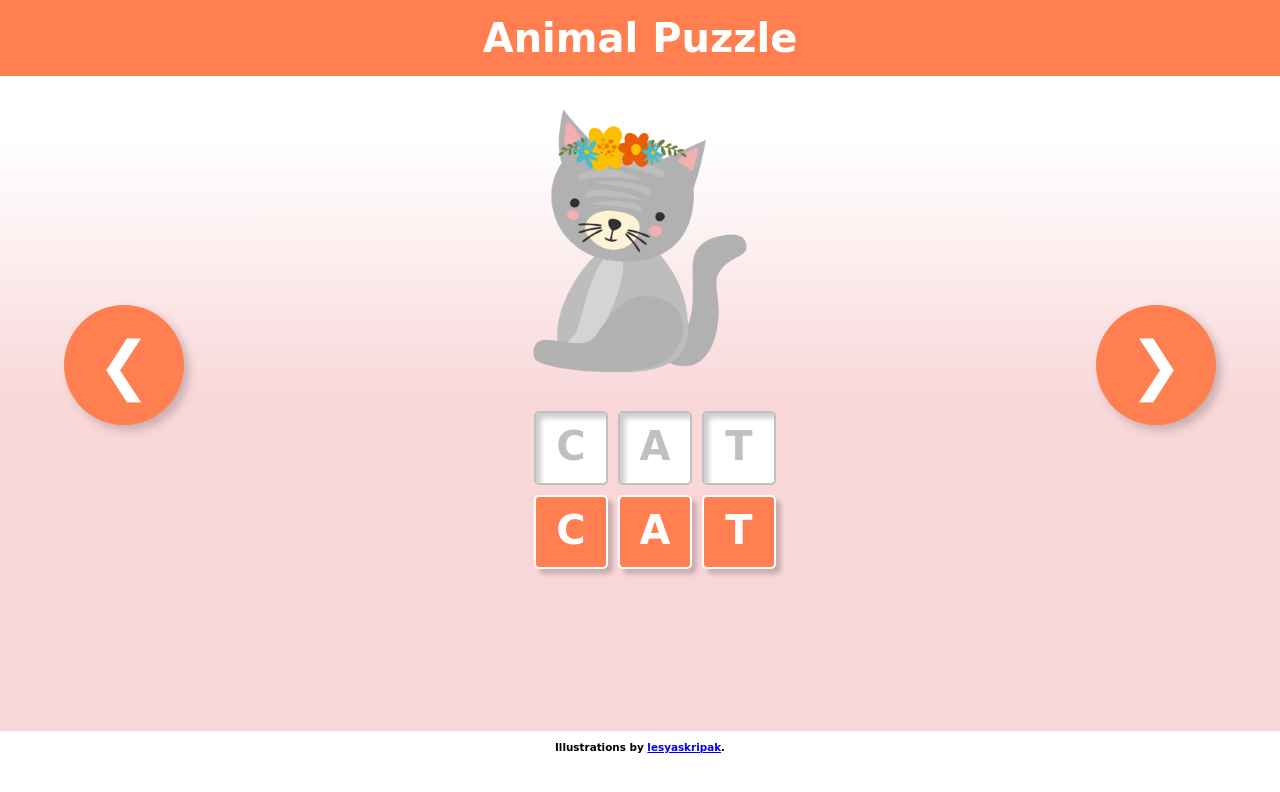
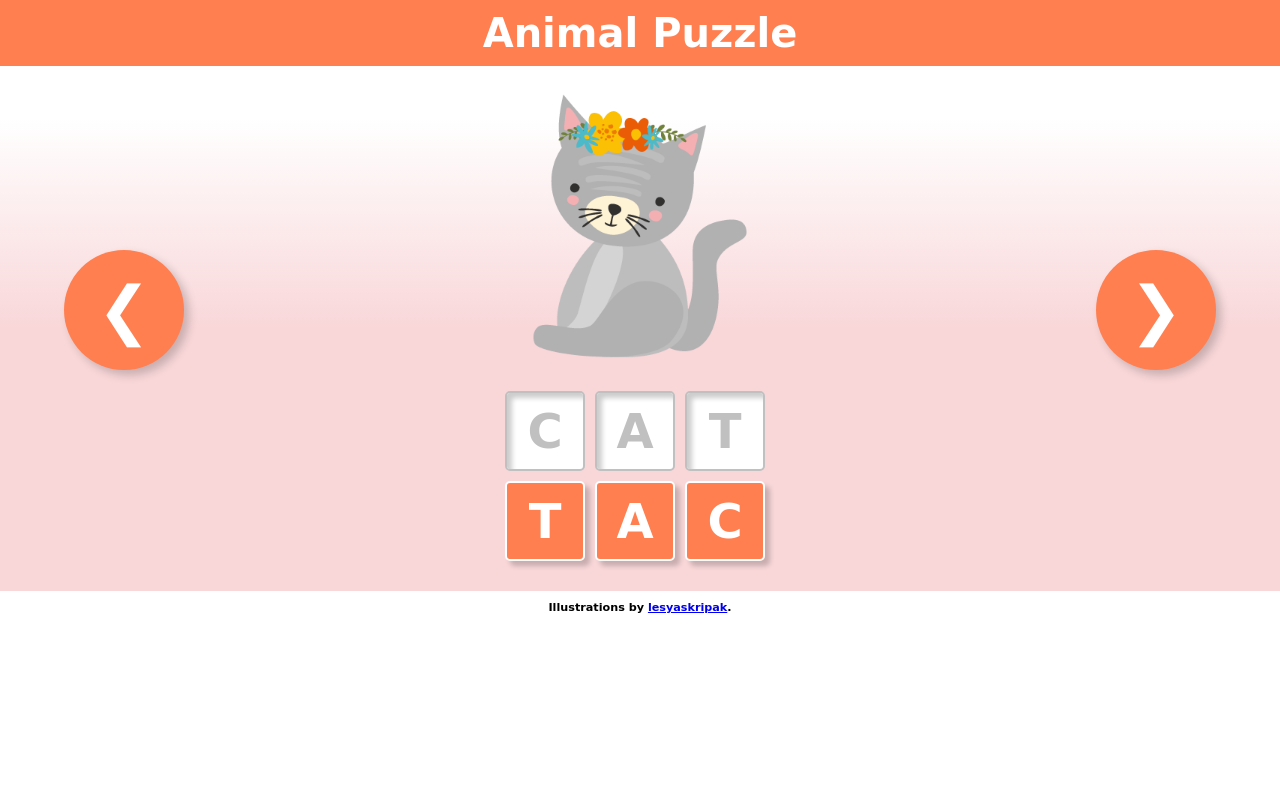
Before and after one commit to priscilafernandes/animal-puzzle, a plain HTML site: page index.html in a window 1280 px wide. Drawn offline with Linux system fonts and the light colour scheme; a web font is replaced by a local one.

Commit message:
drag e drop funcionando e letras embaralhadas

```diff
--- a/js/app.js
+++ b/js/app.js
@@ -1,5 +1,7 @@
 const main = document.getElementById("main");
 const container = document.getElementById("container");
+const letterFill = document.getElementsByClassName("letter-fill");
+const letterEmpty = document.getElementsByClassName("letter-empty");
 const slides = document.getElementsByClassName("slides");
 const btnPrev = document.getElementById("prev");
 const btnNext = document.getElementById("next");
@@ -20,13 +22,13 @@ function showAnimals() {
       <div class="content">
         <img src="./assets/img/${item.img}" alt=${item.name} class="img-animal">
 
-        <ul class="word-empty">${word.map(el => `
-          <li class="letter-empty" id="${Math.floor(Math.random() * 1000) + 1}">${el}</li>
+        <ul class="word-empty">${word.map(letter => `
+          <li class="letter-empty" id="${Math.floor(Math.random() * 1000) + 1}">${letter}</li>
         `).join(" ")}</ul>
 
-        <ul class="word-fill">${word.map(el => `
-          <li class="letter-fill" draggable="true" id="${Math.floor(Math.random() * 1000) + 1}">${el}</li>
-        `).join(" ")}</ul>
+        <ul class="word-fill">${word.map(letter => `
+          <li class="letter-fill" draggable="true" id="${Math.floor(Math.random() * 1000) + 1}">${letter}</li>
+        `).sort( () => 0.5 - Math.random() ).join(" ") }</ul>
       </div>
     `;
 
@@ -37,12 +39,22 @@ function showAnimals() {
 
 // drag e drop das letras
 function dragDrop() {
-  const letterFill = document.getElementsByClassName("letter-fill");
-  const letterEmpty = document.getElementsByClassName("letter-empty");
+  let draggedLetter = null;
 
   for (let i = 0; i < letterFill.length; i++) {
     letterFill[i].addEventListener("dragstart", (e) => {
-      e.dataTransfer.setData("text", e.target.id);
+      draggedLetter = e.target;
+
+      setTimeout(() => {
+        draggedLetter.style.display = "none";
+      })
+    });
+
+    letterFill[i].addEventListener("dragend", (e) => {
+      setTimeout(() => {
+        draggedLetter.style.display = "block";
+        draggedLetter = null;
+      }, 0);
     });
   }
 
@@ -51,14 +63,17 @@ function dragDrop() {
       e.preventDefault();
     });
 
+    letterEmpty[j].addEventListener("dragenter", (e) => {
+      e.preventDefault();
+    });
+
     letterEmpty[j].addEventListener("drop", (e) => {
       e.preventDefault();
-      let transfer = e.dataTransfer.getData("text");
-      e.target.appendChild(document.getElementById(transfer));
-    });
 
-    letterEmpty[j].addEventListener("dragend", (e) => {
-      console.log(e.target.textContent)
+      if (e.target.textContent == draggedLetter.textContent) {
+        e.target.append(draggedLetter);
+        draggedLetter.classList.add("dragged-letter");
+      }
     });
   }
 }
--- a/style/style.css
+++ b/style/style.css
@@ -1,10 +1,13 @@
-body {
+* {
   margin: 0;
   padding: 0;
   box-sizing: border-box;
+}
+
+body {
   font-family: 'Bellota', cursive;
   font-size: 16px;
-  height: 100%;
+  height: 100vh;
 }
 
 .main {
@@ -22,7 +25,7 @@ body {
 
 .title {
   font-size: 2.5em;
-  margin: 15px;
+  margin: 10px;
   color: #fff;
 }
 
@@ -55,8 +58,7 @@ body {
 }
 
 .slides {
-  height: 80vh;
-  padding-bottom: 15px;
+  height: 100%;
 }
 
 .content {
@@ -68,7 +70,7 @@ body {
 .img-animal {
   width: 300px;
   height: 300px;
-  margin: 15px;
+  margin: 10px;
 }
 
 .word-fill, .word-empty {
@@ -78,13 +80,17 @@ body {
   margin: 5px;
 }
 
+.word-fill {
+  margin-bottom: 30px;
+}
+
 .letter-fill, .letter-empty {
   padding: 10px;
   margin-right: 10px;
-  font-size: 2.5em;
+  font-size: 3em;
   font-weight: 700;
-  width: 50px;
-  height: 50px;
+  width: 80px;
+  height: 80px;
   border-radius: 5px;
   text-align: center;
   text-transform: uppercase;
@@ -107,11 +113,21 @@ body {
   color: #C0C0C0;
   box-shadow: inset 5px 5px 5px rgba(0, 0, 0, 0.2);
   border: 2px solid #C0C0C0;
+  position: relative;
+}
+
+.dragged-letter {
+  background-color: coral;
+  font-size: 1em;
+  position: absolute;
+  top: 0;
+  left: 0;
 }
 
 .footer {
-  font-size: 0.65em;
-  font-weight: 700;
   display: flex;
   justify-content: center;
+  font-size: 0.7em;
+  font-weight: 700;
+  margin-top: 10px;
 }
```
